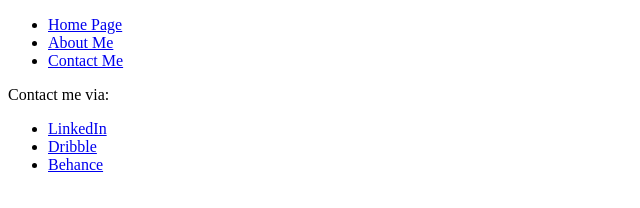
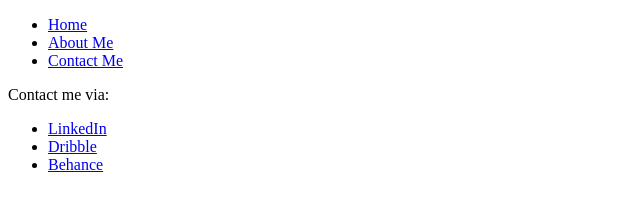
Before and after one commit to kudiratogungbade/Assignments, a plain HTML site: page Portfolio & server/contact.html in a window 1280 px wide. Shown: the full height of the page, 0-640 px from the left. Drawn offline with Linux system fonts and the light colour scheme.

Commit message:
Update contact.html

```diff
--- a/Portfolio & server/contact.html
+++ b/Portfolio & server/contact.html
@@ -9,7 +9,7 @@
 <body>
     <nav>
         <ul>
-            <li><a href="/home">Home Page</a></li>
+            <li><a href="/home">Home</a></li>
             <li><a href="/about">About Me</a></li>
             <li><a href="/contact">Contact Me</a></li>
         </ul>
```
